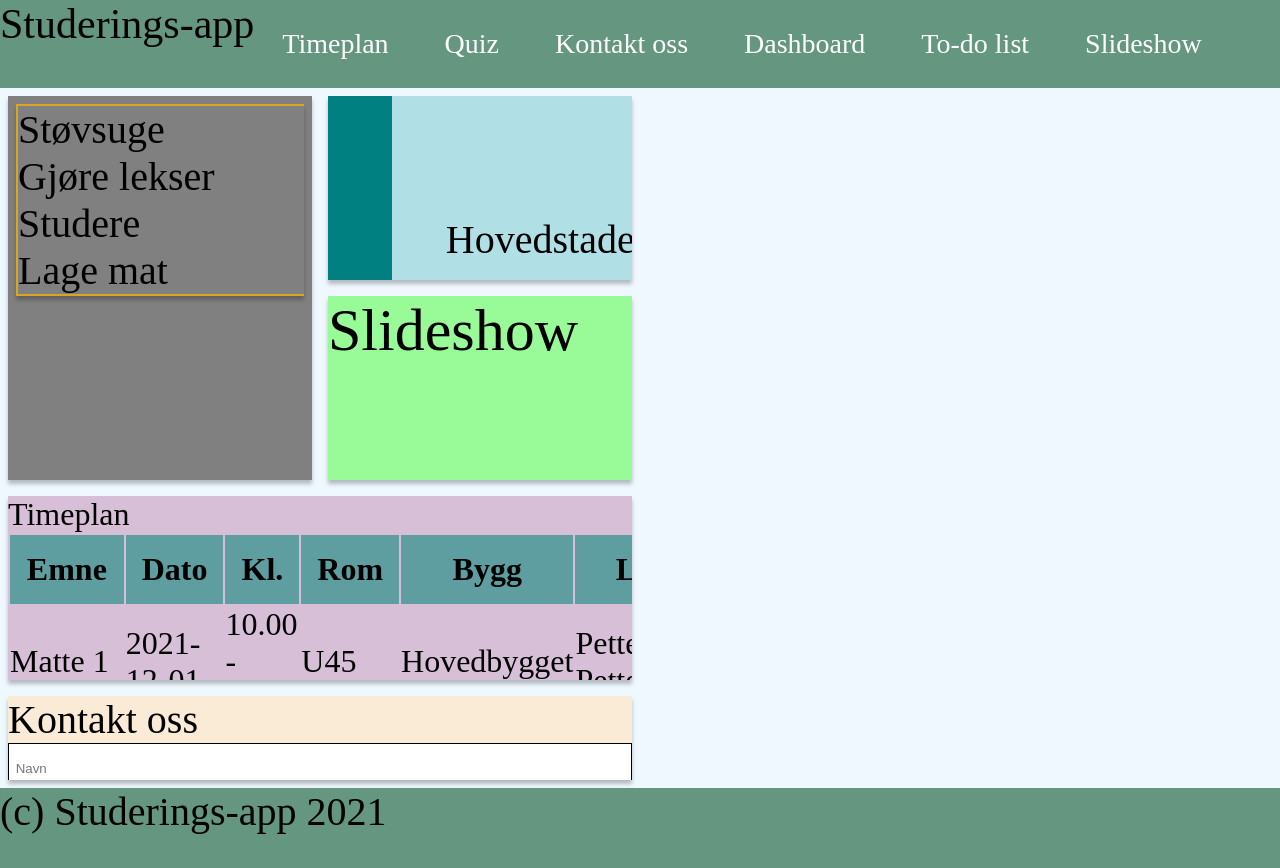
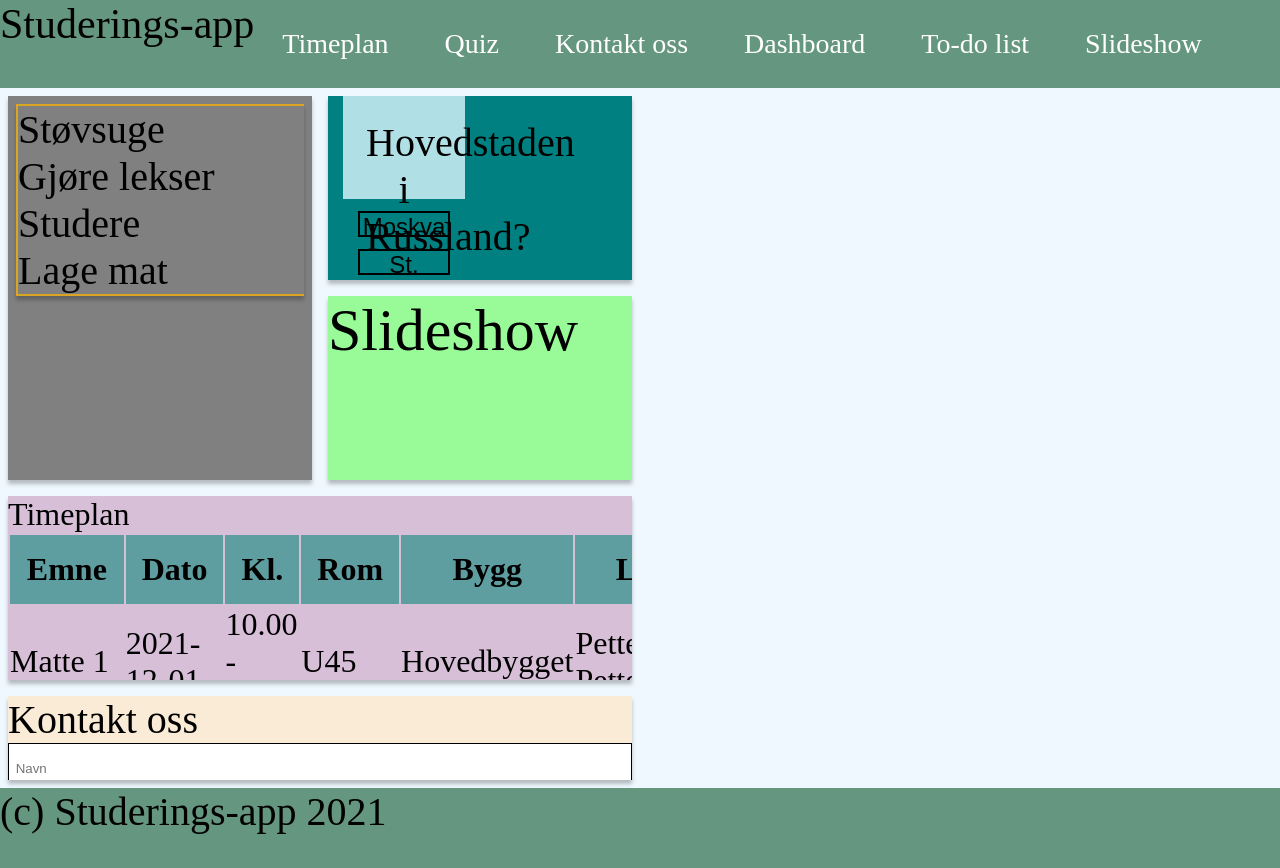
Before and after one commit to reiv003/Tema_4, a Vue app: page / in a window 1280 px wide. Built offline with nearby package versions, Linux system fonts and the light colour scheme.

Commit message:
Changed widths and heights in Quiz from wv and hv to %

```diff
--- a/src/components/QuizApp.vue
+++ b/src/components/QuizApp.vue
@@ -75,15 +75,15 @@ export default {
   display: flex;
   flex-flow: column;
   align-items: center;
-  width: 50vw;
-  height: 70vh;
+  width: 50%;
+  height: 70%;
 }
 
 .main-box__question {
   background: powderblue;
-  width: 40vw;
-  height: 40vh;
-  padding-top: 15vh;
+  width: 80%;
+  height: 80%;
+  padding: 15%;
   text-align: center;
 }
 
@@ -93,8 +93,8 @@ export default {
 
 .main-box__answer {
   border: 2px solid black;
-  width: 35vw;
-  height: 7vh;
+  width: 60%;
+  height: 20%;
   margin-top: 0.5em;
   text-align: center;
   background: none;
@@ -109,7 +109,7 @@ export default {
 }
 
 .nav__buttons button {
-  width: 15vw;
+  width: 70%;
   border: 2px solid black;
   background: none;
   font-size: 20px;
```
